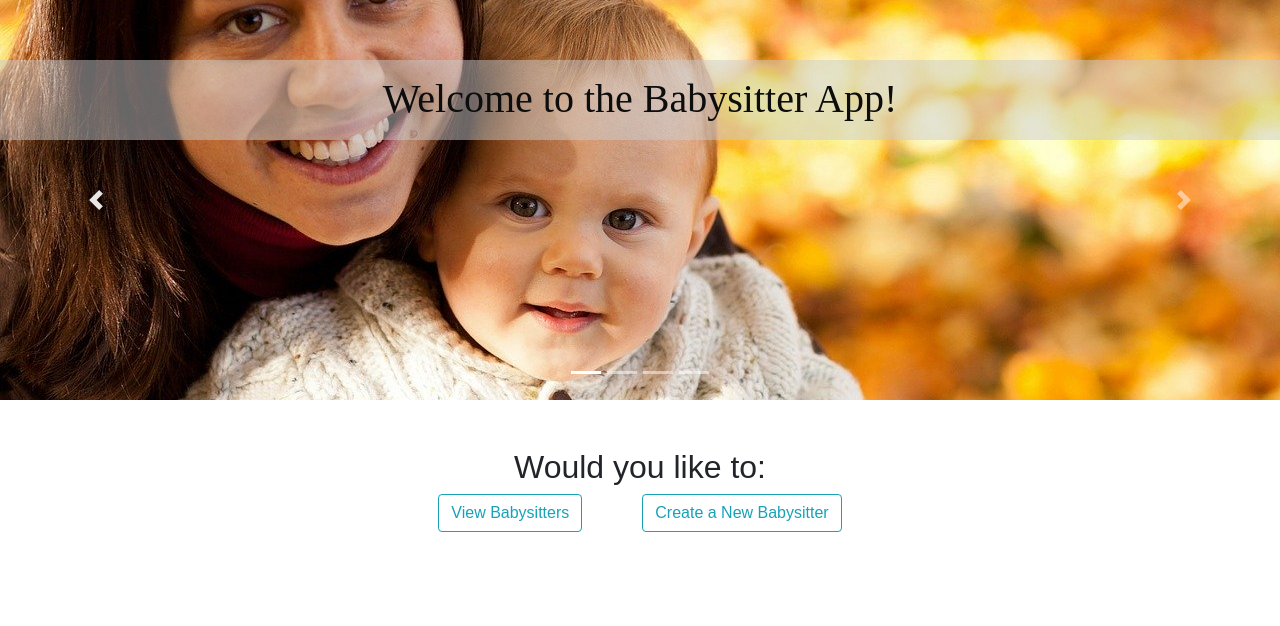
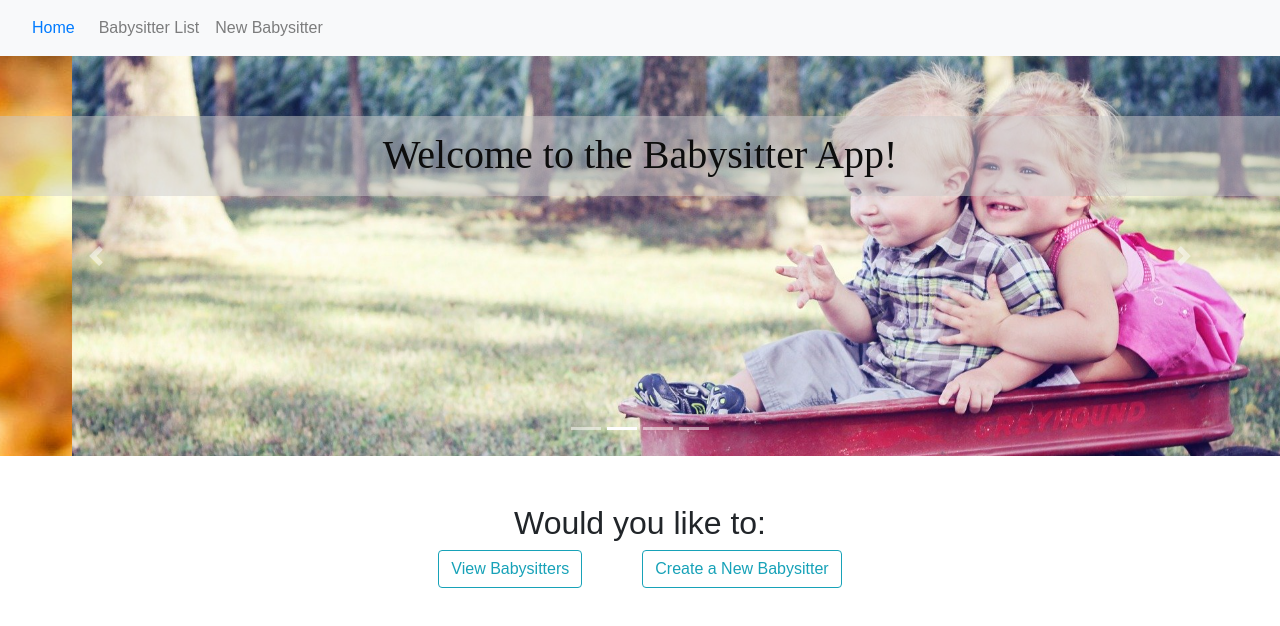
Before and after one commit to A-Glazer/babysitting-app, a React (Create React App) app: page / in a window 1280 px wide. Shown: the top 626 px of the page. Built offline with nearby package versions, Linux system fonts and the light colour scheme.

Commit message:
Added navbar

```diff
--- a/src/App.js
+++ b/src/App.js
@@ -4,6 +4,7 @@ import "./styles.css"
 import BabysittersContainer from './containers/BabysittersContainer'
 import Home from './components/Home'
 import {Route, Switch} from 'react-router-dom'
+import {NavBar} from './components/NavBar'
 
 
 class App extends React.Component {
@@ -12,7 +13,7 @@ class App extends React.Component {
 
     return (
       <div className="App">
-        {/* <Navbar /> */}
+        <NavBar />
         <Switch>
 
           <Route path='/babysitters' component={BabysittersContainer}/>
--- /dev/null
+++ b/src/components/NavBar.js
@@ -0,0 +1,23 @@
+import React from 'react'
+import Navbar from 'react-bootstrap/Navbar'
+import Nav from 'react-bootstrap/Nav'
+import Form from 'react-bootstrap/Form'
+import Button from 'react-bootstrap/Button'
+
+const NavBar = () => {
+
+        return (
+        <div>
+            <Navbar bg="light" variant="light">
+            <Nav.Link href="/">Home</Nav.Link>
+            <Nav className="mr-auto">
+            <Nav.Link href="/babysitters">Babysitter List</Nav.Link>
+            <Nav.Link href="/babysitters/new">New Babysitter</Nav.Link>
+            </Nav>
+            </Navbar>
+        </div>
+    )
+
+}
+
+export {NavBar}
--- a/src/components/Slots.js
+++ b/src/components/Slots.js
@@ -4,6 +4,9 @@ import Button from 'react-bootstrap/Button'
 import CardDeck from 'react-bootstrap/CardDeck'
 import {Link} from 'react-router-dom'
 import ListGroup from 'react-bootstrap/ListGroup'
+import Row from 'react-bootstrap/Row'
+import { render } from '@testing-library/react'
+
 
 const Slots = (props) => {
     console.log("this is props", props)
@@ -37,34 +40,182 @@ const Slots = (props) => {
 
     }
 
-    return (
-        <div>
-            {props.slots && props.slots.map(slot =>
-                {if (slot.day_of_week === 5) {
-                return (timeToString(slot.time_of_day))
-                // {timeToString(slot.time_of_day)}
 
-             }},
-            <div>
 
-                <Card style={{ width: '18rem' }}>
-                <Card.Header>Sunday</Card.Header>
-                <ListGroup variant="info">
+    return(
+        <div>Coming back</div>
+    )
+
+
+
+    // let bigSlots = props.slots && props.slots.map(slot => slot)
+    // let times = Object.values(bigSlots.filter(data => data))
+    // return (
+    //     <div>
+    //         {times}
+    //     </div>
+    //     )
+        // slot {id: 7, day_of_week: 6, time_of_day: 2, babysitter_id: 1}
+
+// console.log("slotBig is", slotBig)
+
+
+
+
+
+
+
+
+//     <div>
+//     {console.log("this is slots", props.slots)}
+//  {props.slots && props.slots.map(slot =>
+//  console.log("this is slot", slot),
+//  let slotsArr = Object.values(slot.filter(slot => slot.day_of_week === 0))
+//  )}
+// return(
+
+//     </div>
+//  )
+
+    //  return (
+        // <div>
+            {/* <Row className="slot-card-padding"> */}
+            {/* idea #1 */}
+
+            {/* Sunday */}
+             {/* {props.slots && props.slots.map(slot =>
+                {if (slot.day_of_week === 0) {
+                return(
+                    <Card style={{ width: '18rem' }}>
+                    <Card.Header>Sunday</Card.Header>
+                    <ListGroup variant="info">
                     <ListGroup.Item>
+                    {(timeToString(slot.time_of_day))}
+                        </ListGroup.Item>
 
-                        </ListGroup.Item>
-                    <ListGroup.Item>Afternoon</ListGroup.Item>
-                    <ListGroup.Item>Evening</ListGroup.Item>
                 </ListGroup>
                 </Card>
+                )
+             }}
+             )}  */}
+            {/* Monday */}
+             {/* {props.slots && props.slots.map(slot =>
+                {if (slot.day_of_week === 1) {
+                return(
+                    <Card style={{ width: '18rem' }}>
+                    <Card.Header>Monday</Card.Header>
+                    <ListGroup variant="info">
+                    <ListGroup.Item>
+                    {(timeToString(slot.time_of_day))}
+                        </ListGroup.Item>
 
-                {/* {dayToString(slot.day_of_week)} - {timeToString(slot.time_of_day)} */}
-            </div>
+                </ListGroup>
+                </Card>
+                )
+             }}
+             )}  */}
+        {/* Tuesday */}
+            {/* {props.slots && props.slots.map(slot =>
+                {if (slot.day_of_week === 2) {
+                return(
+                    <Card style={{ width: '18rem' }}>
+                    <Card.Header>Tueday</Card.Header>
+                    <ListGroup variant="info">
+                    <ListGroup.Item>
+                    {(timeToString(slot.time_of_day))}
+                        </ListGroup.Item>
 
-            )}
-        </div>
-    )
+                </ListGroup>
+                </Card>
+                )
+            }}
+            )} */}
+
+        {/* Wednesday */}
+        {/* {props.slots && props.slots.map(slot =>
+                {if (slot.day_of_week === 3) {
+                return(
+                    <Card style={{ width: '18rem' }}>
+                    <Card.Header>Wednesday</Card.Header>
+                    <ListGroup variant="info">
+                    <ListGroup.Item>
+                    {(timeToString(slot.time_of_day))}
+                        </ListGroup.Item>
+
+                </ListGroup>
+                </Card>
+                )
+             }}
+             )} */}
+        {/* Thursday */}
+        {/* {props.slots && props.slots.map(slot =>
+                {if (slot.day_of_week === 4) {
+                return(
+                    <Card style={{ width: '18rem' }}>
+                    <Card.Header>Thursday</Card.Header>
+                    <ListGroup variant="info">
+                    <ListGroup.Item>
+                    {(timeToString(slot.time_of_day))}
+                        </ListGroup.Item>
+
+                </ListGroup>
+                </Card>
+                )
+             }}
+             )} */}
+        {/* Friday */}
+        {/* {props.slots && props.slots.map(slot =>
+                {if (slot.day_of_week === 5) {
+                return(
+                    <Card style={{ width: '18rem' }}>
+                    <Card.Header>Friday</Card.Header>
+                    <ListGroup variant="info">
+                    <ListGroup.Item>
+                    {(timeToString(slot.time_of_day))}
+                        </ListGroup.Item>
+                </ListGroup>
+                </Card>
+                )
+             }}
+             )} */}
+        {/* Saturday */}
+        // return(
+
+
+         {/*   timeToString(slot.time_of_day)
+
+          }
+               {if (slot.day_of_week === 6) {
+            //     return(
+            //         <Card style={{ width: '18rem' }}>
+            //         <Card.Header>Saturday</Card.Header>
+            //         <ListGroup variant="info">
+            //         <ListGroup.Item>
+            //         {(timeToString(slot.time_of_day))}
+            //             </ListGroup.Item>
+
+            //     </ListGroup>
+            //     </Card>
+            //     )
+            //  }}
+            //  )}
+             </div>
+        )
+             {/* end of idea #1 */}
+    {/* ) */}
+    {/* </Row> */}
+
+
+    {/* idea #2 */}
+
+
+
+    {/* end of idea #2 */}
+
+
 
 }
 
 export default Slots
+
+// const captionsPG = Object.values(state.all.filter(c => c.rating === "PG"))
--- a/src/styles.css
+++ b/src/styles.css
@@ -55,3 +55,9 @@
     margin-left: 5px;
     margin-top: 10px;
 }
+
+.slot-card-padding {
+    margin-right: 5px;
+    margin-left: 5px;
+    margin-top: 10px;
+}
```
